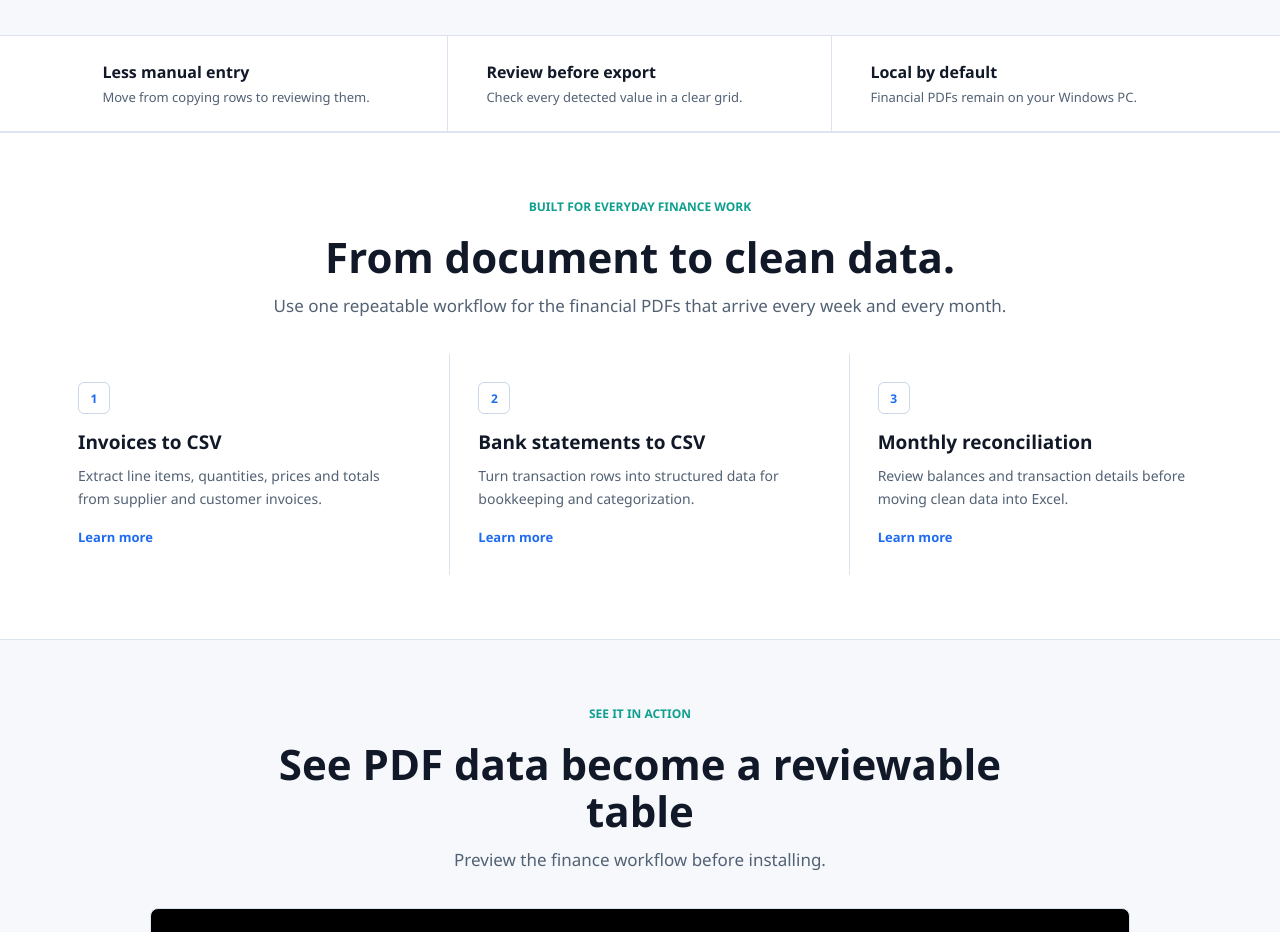
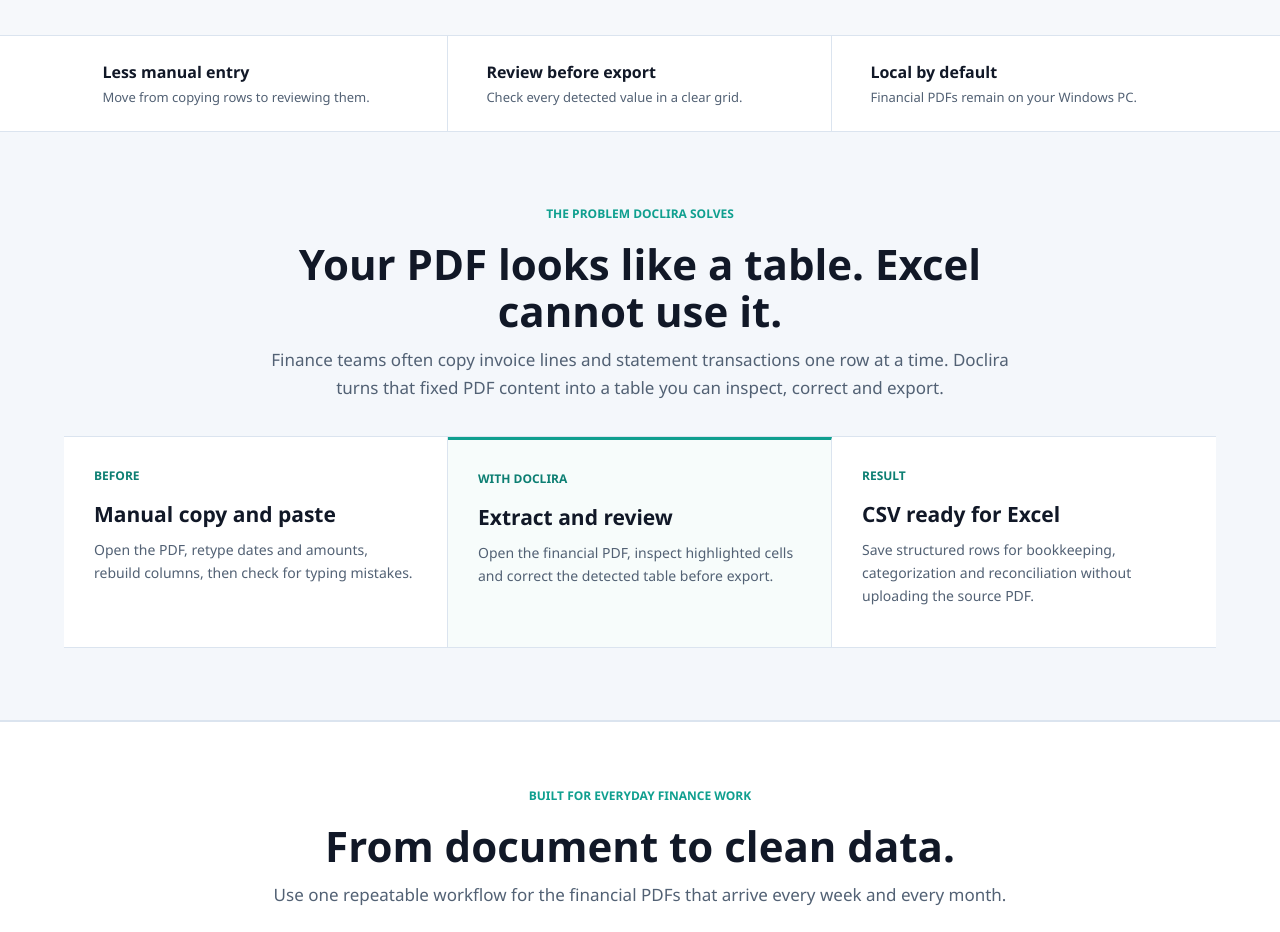
Before and after one commit to lienowen/doclira-website, an Astro site: page / in a window 1280 px wide. Shown: the part 883-1815 px from the top of the page. Built offline with nearby package versions, Linux system fonts and the light colour scheme; Astro itself is replaced by a stand-in of ours; grey boxes are pictures that could not be loaded.

Commit message:
fix: restore latest download and clarify finance workflow

```diff
--- a/src/brand.js
+++ b/src/brand.js
@@ -6,6 +6,7 @@ export const brand = {
   price: "$29",
   purchaseUrl: "https://taixianglumark.gumroad.com/l/doclira-pdf",
   aiCreditsUrl: "https://taixianglumark.gumroad.com/l/ipkbe",
+  installerVersion: "1.1.0",
   installerUrl: "https://github.com/lienowen/doclira-website/releases/download/v1.1.0/DocliraPDF_Setup_v1.1.0_Windows_x64_EN.exe",
   supportEmail: "lienowen@outlook.com",
   pricing: [
--- a/src/pages/download.astro
+++ b/src/pages/download.astro
@@ -14,7 +14,7 @@ import { brand } from "../brand.js";
     <section class="download-hero">
       <p class="kicker">DOWNLOAD</p>
       <h1>Download Doclira PDF for Windows.</h1>
-      <p>Install the app first. The installer is free; payment is only for a license key or extra AI credits.</p>
+      <p>Install version {brand.installerVersion} first. The installer is free; payment is only for a license key or extra AI credits.</p>
       <div class="actions">
         <a class="primary" href={brand.installerUrl}>Download Windows installer</a>
         <a class="secondary" href="/buy/">View license options</a>
@@ -23,7 +23,7 @@ import { brand } from "../brand.js";
 
     <section class="download-summary" aria-label="Download summary">
       <article><span>Platform</span><strong>{brand.platform}</strong></article>
-      <article><span>Delivery</span><strong>Direct download</strong></article>
+      <article><span>Version</span><strong>{brand.installerVersion}</strong></article>
       <article><span>Activation</span><strong>Gumroad key inside app</strong></article>
       <article><span>AI</span><strong>Visible credit balance</strong></article>
     </section>
--- a/src/pages/index.astro
+++ b/src/pages/index.astro
@@ -57,6 +57,31 @@ const faq = [
       <div><strong>Less manual entry</strong><span>Move from copying rows to reviewing them.</span></div>
       <div><strong>Review before export</strong><span>Check every detected value in a clear grid.</span></div>
       <div><strong>Local by default</strong><span>Financial PDFs remain on your Windows PC.</span></div>
+    </section>
+
+    <section class="problem-solution">
+      <div class="section-head">
+        <p class="kicker">THE PROBLEM DOCLIra SOLVES</p>
+        <h2>Your PDF looks like a table. Excel cannot use it.</h2>
+        <p class="intro">Finance teams often copy invoice lines and statement transactions one row at a time. Doclira turns that fixed PDF content into a table you can inspect, correct and export.</p>
+      </div>
+      <div class="problem-solution-flow">
+        <article>
+          <span>Before</span>
+          <h3>Manual copy and paste</h3>
+          <p>Open the PDF, retype dates and amounts, rebuild columns, then check for typing mistakes.</p>
+        </article>
+        <article class="solution-step">
+          <span>With Doclira</span>
+          <h3>Extract and review</h3>
+          <p>Open the financial PDF, inspect highlighted cells and correct the detected table before export.</p>
+        </article>
+        <article>
+          <span>Result</span>
+          <h3>CSV ready for Excel</h3>
+          <p>Save structured rows for bookkeeping, categorization and reconciliation without uploading the source PDF.</p>
+        </article>
+      </div>
     </section>
 
     <section id="features" class="band finance-use-cases">
--- a/src/styles.css
+++ b/src/styles.css
@@ -317,6 +317,55 @@ h1 {
   display: block;
 }
 
+.problem-solution {
+  padding: 72px clamp(28px, 5vw, 80px);
+  border-bottom: 1px solid var(--line);
+  background: #f4f7fb;
+}
+
+.problem-solution-flow {
+  max-width: 1180px;
+  margin: 0 auto;
+  display: grid;
+  grid-template-columns: repeat(3, minmax(0, 1fr));
+  border-top: 1px solid var(--line);
+  border-bottom: 1px solid var(--line);
+  background: #fff;
+}
+
+.problem-solution-flow article {
+  min-height: 210px;
+  padding: 30px;
+  border-right: 1px solid var(--line);
+}
+
+.problem-solution-flow article:last-child {
+  border-right: 0;
+}
+
+.problem-solution-flow .solution-step {
+  border-top: 3px solid var(--teal);
+  background: #f7fcfb;
+}
+
+.problem-solution-flow span {
+  display: block;
+  margin-bottom: 16px;
+  color: var(--teal-dark);
+  font-size: 12px;
+  font-weight: 900;
+  text-transform: uppercase;
+}
+
+.problem-solution-flow h3 {
+  margin-bottom: 10px;
+  font-size: 21px;
+}
+
+.problem-solution-flow p {
+  font-size: 14px;
+}
+
 .outcome-strip strong {
   margin-bottom: 5px;
   color: var(--ink);
@@ -1442,7 +1491,8 @@ footer a {
   }
 
   .hero-trust,
-  .outcome-strip {
+  .outcome-strip,
+  .problem-solution-flow {
     grid-template-columns: 1fr;
   }
 
@@ -1457,6 +1507,21 @@ footer a {
   }
 
   .outcome-strip div:last-child {
+    border-bottom: 0;
+  }
+
+  .problem-solution {
+    padding-inline: 18px;
+  }
+
+  .problem-solution-flow article,
+  .problem-solution-flow article:last-child {
+    min-height: 0;
+    border-right: 0;
+    border-bottom: 1px solid var(--line);
+  }
+
+  .problem-solution-flow article:last-child {
     border-bottom: 0;
   }
 
```
